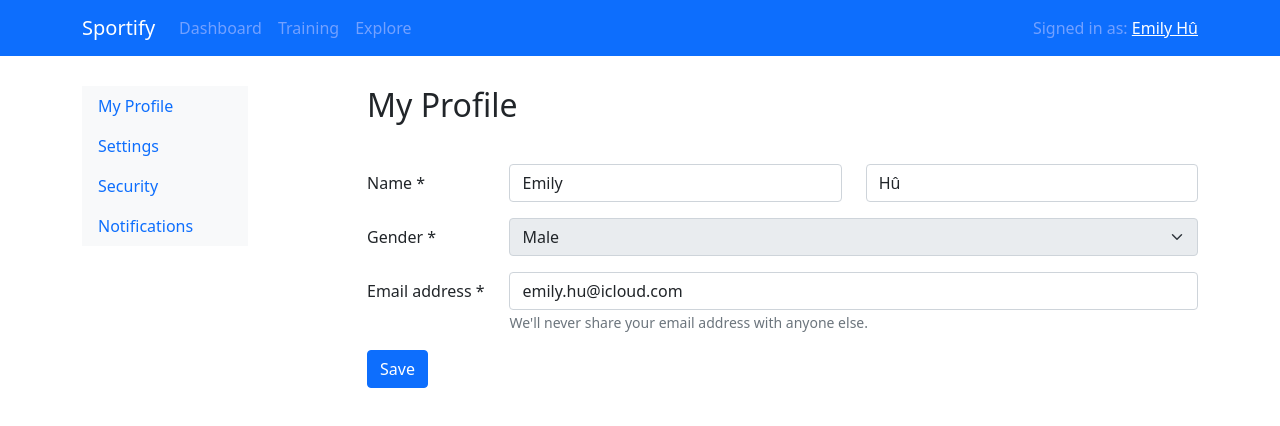
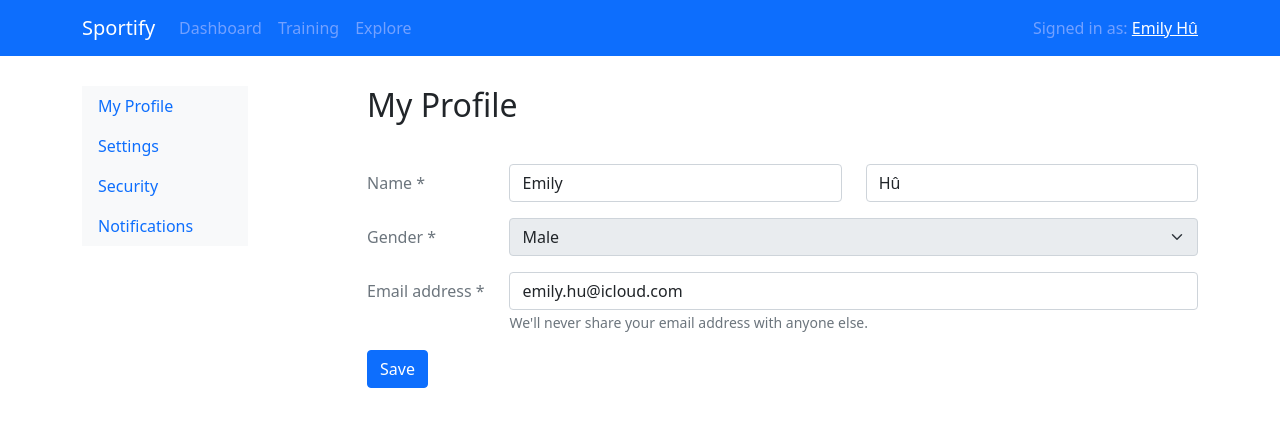
Before and after one commit to codecentric/accessibility-pitfalls, a React (Create React App) app: page / in a window 1280 px wide. Shown: the top 426 px of the page. Built offline with nearby package versions, Linux system fonts and the light colour scheme.

Commit message:
low contrast form labels

```diff
--- a/src/App.js
+++ b/src/App.js
@@ -80,7 +80,7 @@ function App() {
               }) => (
                 <Form noValidate onSubmit={handleSubmit}>
                   <Form.Group as={Row} className="mb-3" controlId="formBasicEmail">
-                    <Form.Label column sm="2">Name *</Form.Label>
+                    <Form.Label column sm="2" className="text-muted">Name *</Form.Label>
                     <Col sm="5">
                       <Form.Control tabIndex="-1" type="text" value={values.firstName} name="firstName" onChange={handleChange} onBlur={handleBlur}
                         isValid={touched.firstName && !errors.firstName} isInvalid={!!errors.firstName} placeholder="First name" />
@@ -103,7 +103,7 @@ function App() {
                   </Form.Group>
 
                   <Form.Group as={Row} className="mb-3" controlId="gender">
-                    <Form.Label column sm="2">Gender *</Form.Label>
+                    <Form.Label column sm="2" className="text-muted">Gender *</Form.Label>
                     <Col sm="10">
                       <Form.Select tabIndex="-1" disabled={true} isValid={touched.gender && !errors.gender} isInvalid={!!errors.gender} onChange={handleChange} value={values.gender} name="gender">
                         <option value="MALE">Male</option>
@@ -113,7 +113,7 @@ function App() {
                   </Form.Group>
 
                   <Form.Group as={Row} className="mb-3" controlId="email">
-                    <Form.Label column sm="2">Email address *</Form.Label>
+                    <Form.Label column sm="2" className="text-muted">Email address *</Form.Label>
                     <Col sm="10">
                       <Form.Control tabIndex="-1" type="email" value={values.emailAddress} onChange={handleChange} onBlur={handleBlur}
                         isValid={touched.emailAddress && !errors.emailAddress} isInvalid={!!errors.emailAddress} name="emailAddress" placeholder="Email address" />
```
